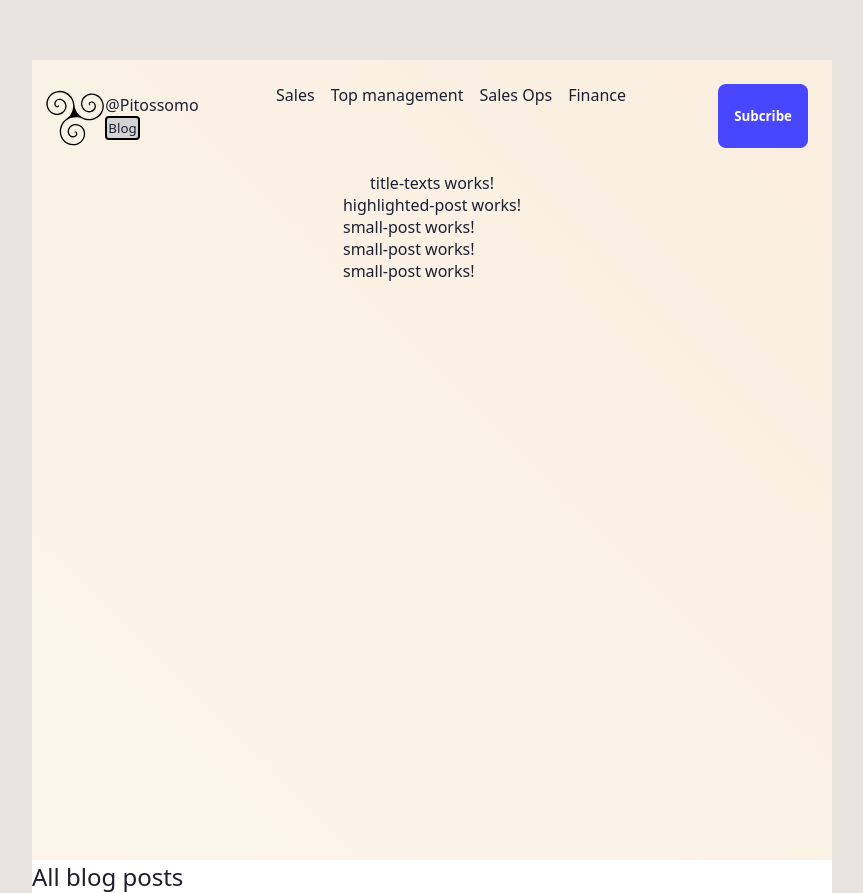
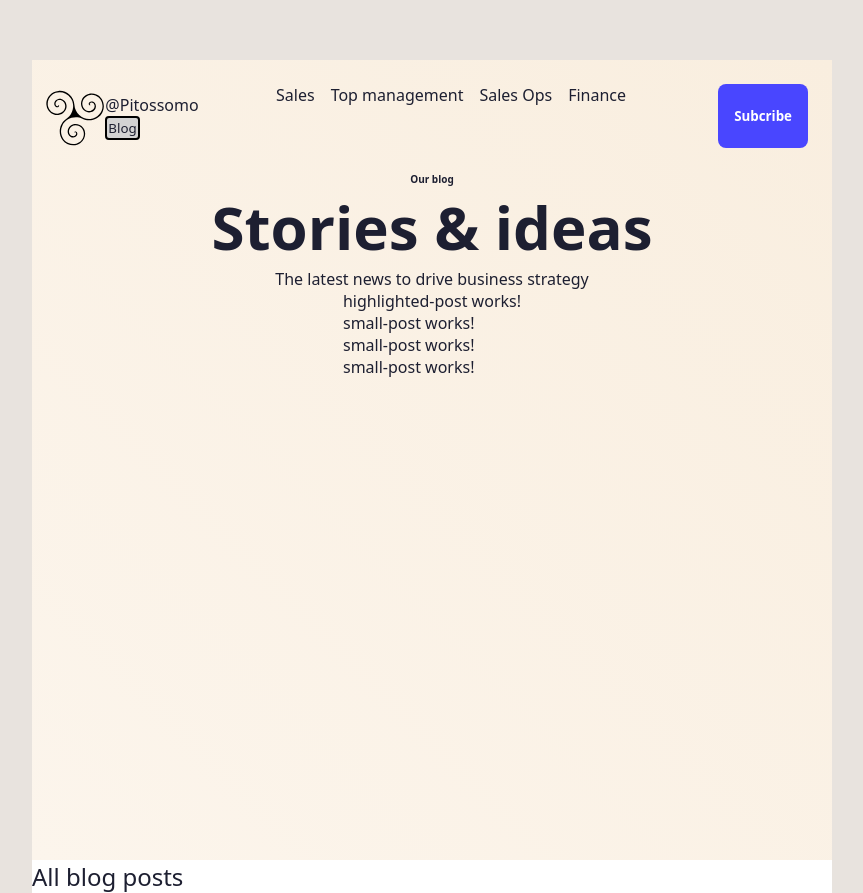
Before and after one commit to Pitossomo/angular-blog, an Angular app: page / in a window 1280 px wide. Shown: the whole page, without its empty margins (208-1071 px from the left). Built offline with nearby package versions, Linux system fonts and the light colour scheme.

Commit message:
add title texts component

```diff
--- a/src/app/components/title-texts/title-texts.component.css
+++ b/src/app/components/title-texts/title-texts.component.css
@@ -0,0 +1,16 @@
+div {
+  display: flex;
+  flex-direction: column;
+  align-items: center;
+  justify-content: center;
+}
+
+small {
+  font-size: 10px;
+  font-weight: 600;
+}
+
+h1 {
+  font-size: 60px;
+  font-weight: 600;
+}
--- a/src/app/components/title-texts/title-texts.component.html
+++ b/src/app/components/title-texts/title-texts.component.html
@@ -1 +1,5 @@
-<p>title-texts works!</p>
+<div>
+  <small>Our blog</small>
+  <h1>Stories & ideas</h1>
+  <p>The latest news to drive business strategy</p>
+</div>
```
